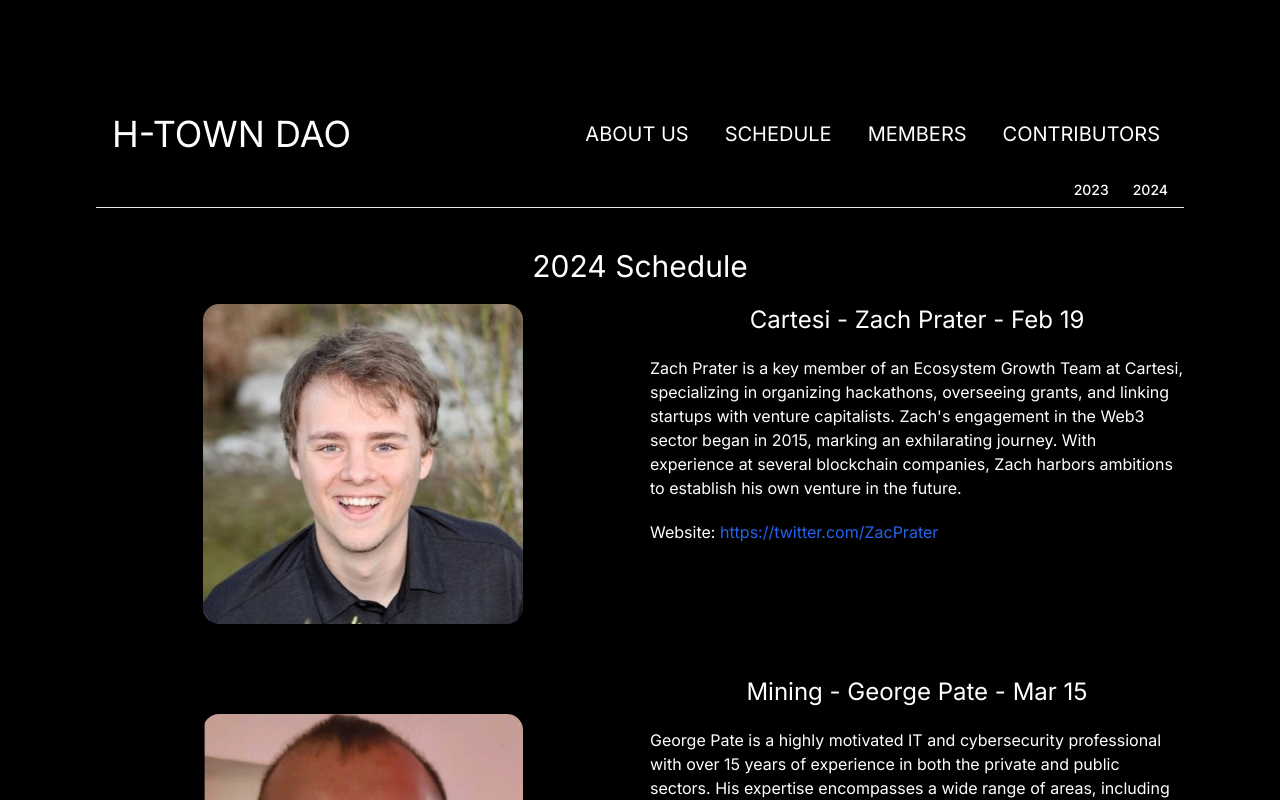
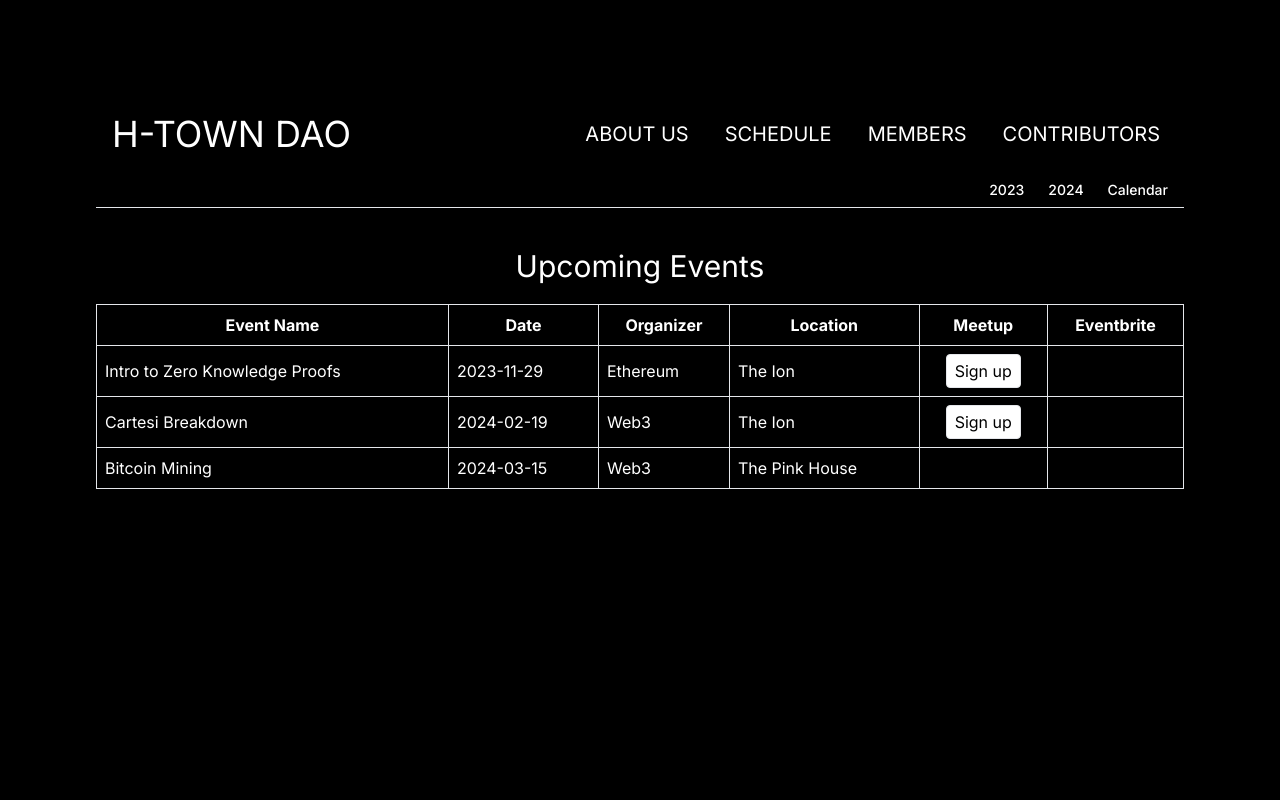
Before and after one commit to h-town-dao/h-town-dao-website, a Next.js app: page /schedule in a window 1280 px wide. Shown: the top 800 px of the page. Built offline with nearby package versions, Linux system fonts and the light colour scheme.

Commit message:
added footer information; added calendar

```diff
--- a/src/app/page.tsx
+++ b/src/app/page.tsx
@@ -23,7 +23,7 @@ export default function Home() {
       </div>
       <div className="font-mono">
         <div className="grid lg:grid-cols-2">
-          <div>How to Get involved:</div>
+          <div>How to get involved:</div>
           <ul>
             <li>Follow us on {create_link('Instagram', info.links.instagram_link)}</li>
             <li>
--- a/src/app/schedule/page.tsx
+++ b/src/app/schedule/page.tsx
@@ -1,5 +1,6 @@
 'use client';
 
+import TableCalendar from '@/components/TableCalendar';
 import { info } from '@/data/data';
 import Image from 'next/image';
 import { useState } from 'react';
@@ -35,7 +36,7 @@ const BioSection: React.FC<BioSectionProps> = ({ title, imageUrl, description, w
 
 const Schedule = () => {
   const [currentIndex, setCurrentIndex] = useState(1);
-  const [currentPage, setCurrentPage] = useState('2024');
+  const [currentPage, setCurrentPage] = useState('calendar');
 
   const handleClick = (status: string) => {
     setCurrentPage(status);
@@ -58,8 +59,21 @@ const Schedule = () => {
               2024
             </span>
           </li>
+          <li className="mr-2">
+            <span className={styling} onClick={() => handleClick('calendar')}>
+              Calendar
+            </span>
+          </li>
         </ul>
       </div>
+      {currentPage === 'calendar' && (
+        <>
+          <div className="flex text-3xl pt-10 justify-center">Upcoming Events</div>
+          <div className="pt-5 pb-5">
+            <TableCalendar />
+          </div>
+        </>
+      )}
       {currentPage === '2023' && (
         <>
           <div className="flex text-3xl pt-10 justify-center">2023 Schedule</div>
--- a/src/components/Footer.tsx
+++ b/src/components/Footer.tsx
@@ -1,16 +1,17 @@
 // ./src/components/footer.tsx
 
-"use client";
+'use client';
 
-import "@/styles/footer.css";
+import '@/styles/footer.css';
 
-import Link from "next/link";
-import React, { useState } from "react";
+import Link from 'next/link';
+import React, { useState } from 'react';
 
 const Footer: React.FC = () => {
   return (
-    <div className='footer'>
-      <div className='flex justify-center'>footer</div>
+    <div className="footer">
+      <div className="flex justify-center">Copyright © 2023 H-Town DAO</div>
+      <div>All Rights Reserved.</div>
     </div>
   );
 };
--- /dev/null
+++ b/src/components/TableCalendar.tsx
@@ -0,0 +1,61 @@
+import React, { useState, useEffect } from 'react';
+
+interface Event {
+  name: string;
+  date: string;
+  organizer: string;
+  location: string;
+  meetup?: string;
+  eventbrite?: string;
+}
+
+const TableCalendar: React.FC = () => {
+  const [events, setEvents] = useState<Event[]>([]);
+
+  useEffect(() => {
+    const mockEvents: Event[] = [
+      { name: 'Cartesi Breakdown', date: '2024-02-19', organizer: 'Web3', location: 'The Ion', meetup: 'https://www.meetup.com/htownweb3/events/298531554/' },
+      { name: 'Bitcoin Mining', date: '2024-03-15', organizer: 'Web3', location: 'The Pink House' },
+      {
+        name: 'Intro to Zero Knowledge Proofs',
+        date: '2023-11-29',
+        organizer: 'Ethereum',
+        location: 'The Ion',
+        meetup: 'https://www.meetup.com/houstonethereum/events/297081548/',
+      },
+      //   { name: 'Product Development', date: '2024-01-15', organizer: 'Wade', location: 'Improving' },
+      // ... more events
+    ];
+    mockEvents.sort((a, b) => new Date(a.date).getTime() - new Date(b.date).getTime());
+    setEvents(mockEvents);
+  }, []);
+
+  return (
+    <table className="w-full border-collapse border">
+      <thead>
+        <tr className="border-b">
+          <th className="border-r p-2">Event Name</th>
+          <th className="border-r p-2">Date</th>
+          <th className="border-r p-2">Organizer</th>
+          <th className="border-r p-2">Location</th>
+          <th className="border-r p-2">Meetup</th>
+          <th className="p-2">Eventbrite</th>
+        </tr>
+      </thead>
+      <tbody>
+        {events.map((event, index) => (
+          <tr className="border-b" key={index}>
+            <td className="border-r p-2">{event.name}</td>
+            <td className="border-r p-2">{event.date}</td>
+            <td className="border-r p-2">{event.organizer}</td>
+            <td className="border-r p-2">{event.location}</td>
+            <td className="border-r p-2 justify-center">{event.meetup && <button className="border text-black bg-white px-2 py-1 rounded mx-auto flex">Sign up</button>}</td>
+            <td className="p-2 justify-center">{event.eventbrite && <button className="border text-black bg-white px-2 py-1 rounded mx-auto flex">Sign up</button>}</td>
+          </tr>
+        ))}
+      </tbody>
+    </table>
+  );
+};
+
+export default TableCalendar;
--- a/src/styles/footer.css
+++ b/src/styles/footer.css
@@ -1,4 +1,4 @@
 .footer {
-  @apply text-xl uppercase text-white text-center;
-  @apply bg-yellow-500;
+  @apply text-xs uppercase text-gray-900 text-center;
+  @apply p-10;
 }
```
Also changed, not shown: src/app/layout.tsx (+9 -9 lines).
